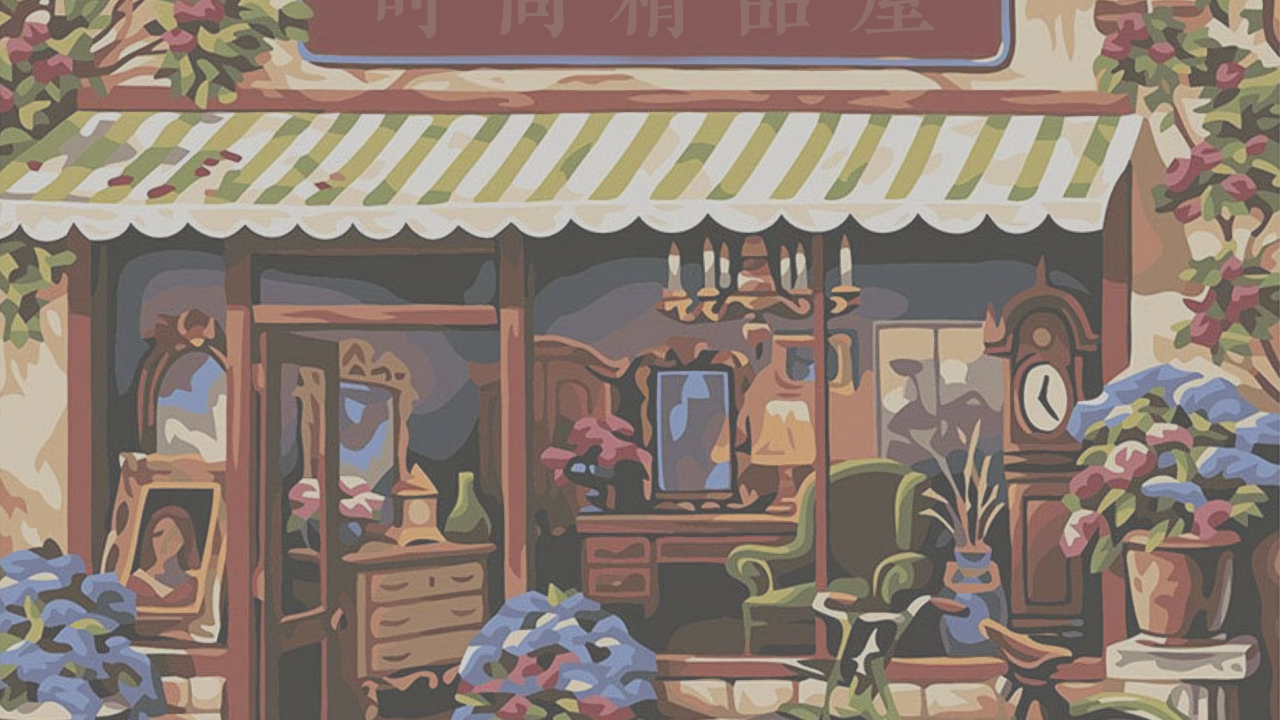
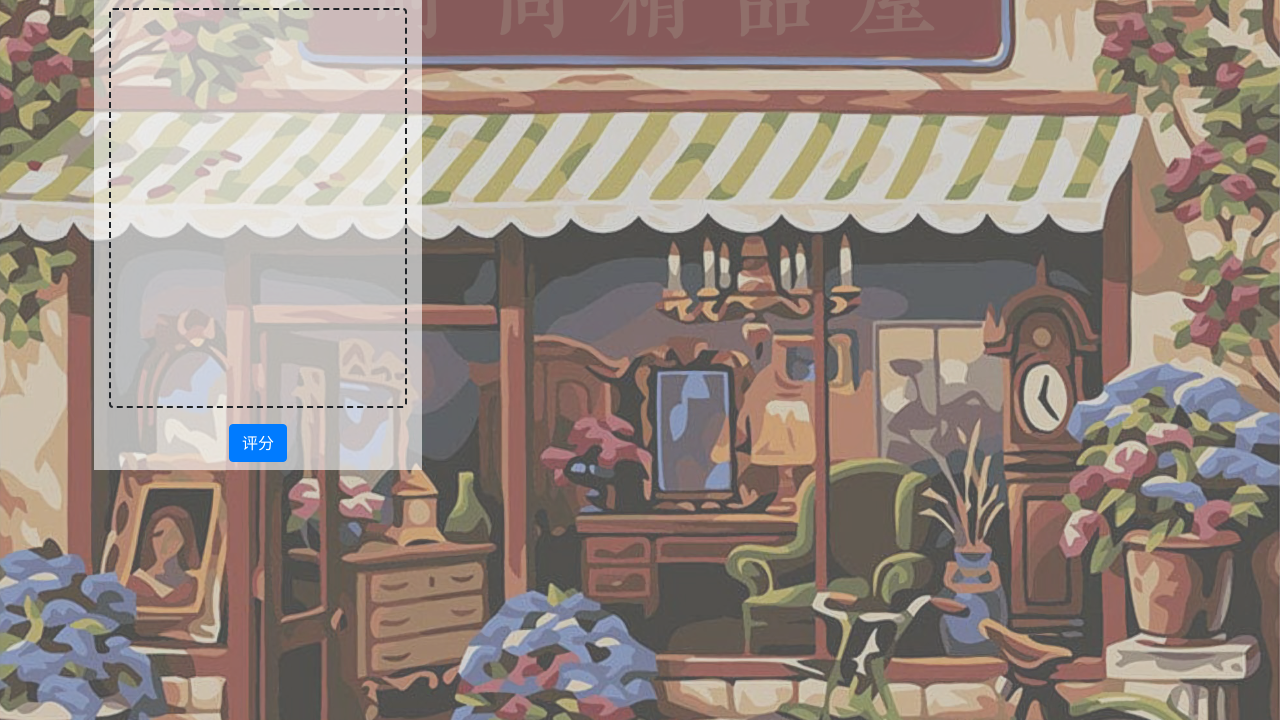
Before and after one commit to XufengCh/SoftwareEngineeringProject, a Django app: page / in a window 1280 px wide. Shown: the part 80-800 px from the top of the page. Run offline with Django 3.2, Linux system fonts and the light colour scheme; some libraries are stand-ins or nearby versions.

Commit message:
初步完成人物图片上传框

```diff
--- a/HouseOfFashion/static/change/styles/style.css
+++ b/HouseOfFashion/static/change/styles/style.css
@@ -12,5 +12,22 @@ body {
 
 #navbarSelf {
     padding: 20px;
-    background-color: rgba(138,138,138,0.32);
+    background-color: rgba(138, 138, 138, 0.32);
 }
+
+#body-window {
+    background: rgba(255, 255, 255, 0.58);
+}
+
+.person-wrapper {
+    border-style: dashed;
+    border-width: 2px;
+    position: relative;
+    width: 100%;
+    padding-bottom: 133%;
+}
+
+.person {
+    position : absolute;
+    top : 0; left : 0; right : 0; bottom : 0;
+}
--- a/HouseOfFashion/templates/change/index.html
+++ b/HouseOfFashion/templates/change/index.html
@@ -33,7 +33,8 @@
 <body background="{% static 'change/assets/background.png' %}">
 <nav class="navbar navbar-expand-lg navbar-light" id="navbarSelf">
     <a class="navbar-brand" href="#">
-        <img alt="" class="d-inline-block align-top" height="30" src="{% static 'change/assets/bookmark.ico' %}" width="30">
+        <img alt="" class="d-inline-block align-top" height="30" src="{% static 'change/assets/bookmark.ico' %}"
+             width="30">
     </a>
 
     <button aria-controls="navbarTogglerDemo02" aria-expanded="false" aria-label="Toggle navigation"
@@ -64,13 +65,22 @@
     </div>
 </nav>
 
-<!-- 照片及评分区 -->
-<div id="body-window">
+<div class="row">
+    <!-- 照片及评分区 -->
+    <div class="container col-md-3 offset-md-1 text-center" id="body-window">
+        <!-- photo of user -->
+        <div class="person-wrapper rounded my-2">
+            <div class="person">
 
-</div>
+            </div>
+        </div>
+        <!-- button -->
+        <button type="button" class="btn btn-primary my-2">评分</button>
+    </div>
 
-<div id="clothes">
+    <div id="clothes">
 
+    </div>
 </div>
 
 </body>
```
